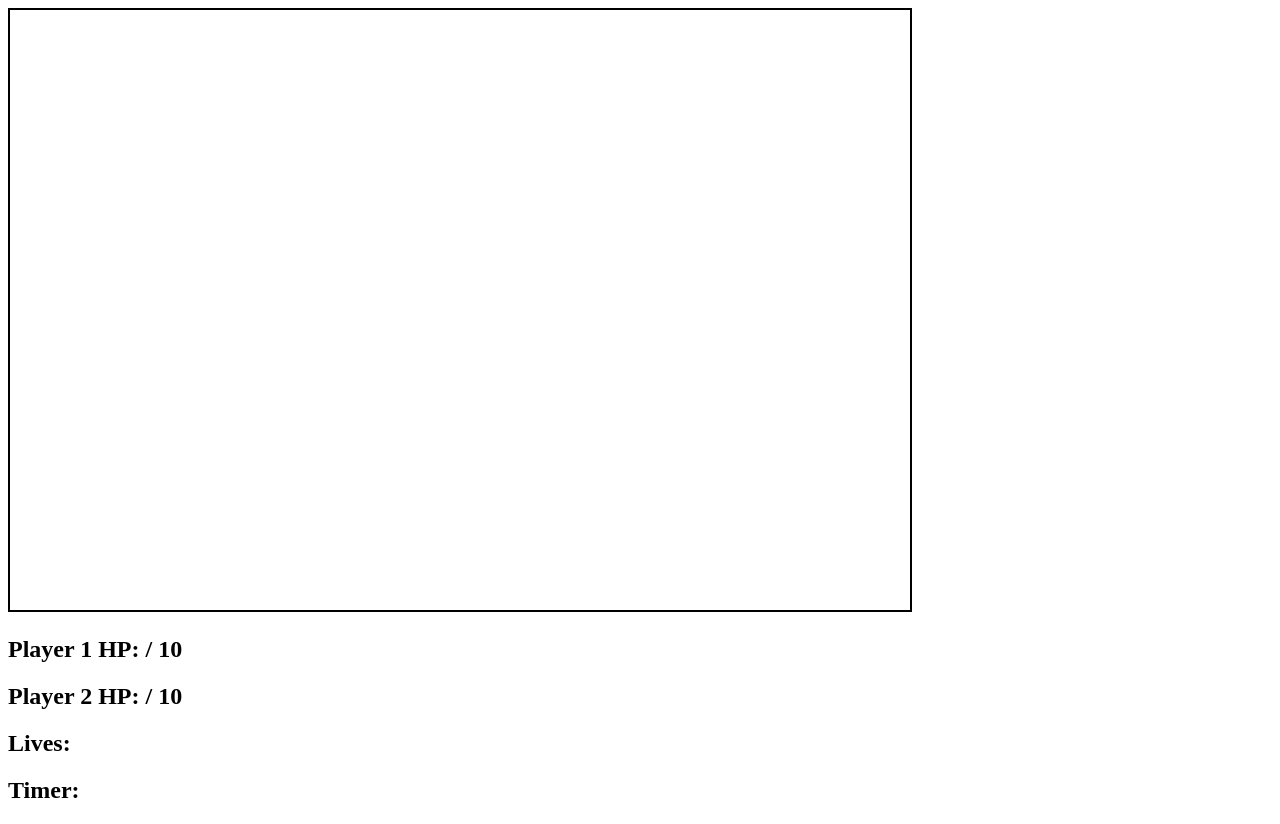
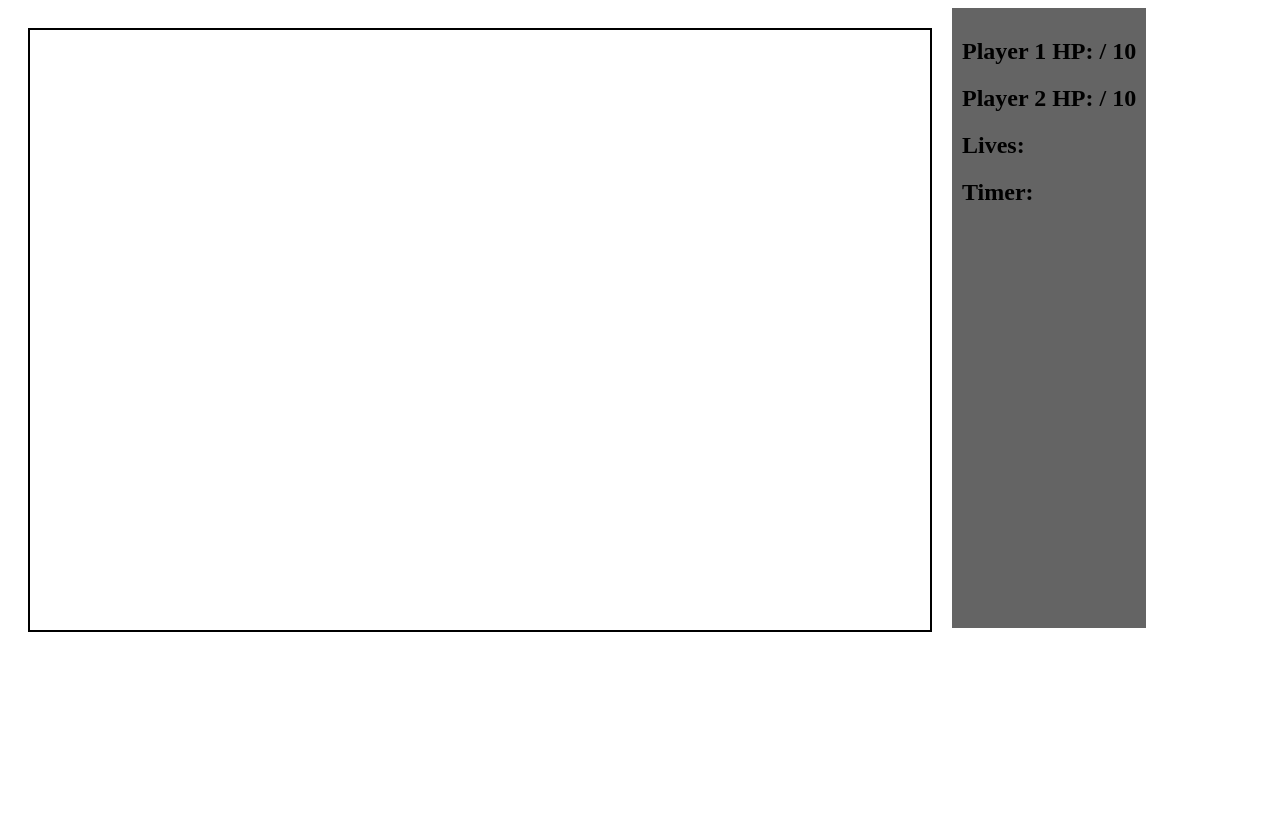
Before and after one commit to MattKeane/Project-1, a plain HTML site: page index.html in a window 1280 px wide. After the commit the page ends 800 px from the top, so only its background shows below. Drawn offline with nearby package versions, Linux system fonts and the light colour scheme.

```diff
--- a/css/style.css
+++ b/css/style.css
@@ -1,3 +1,15 @@
 #board {
 	border: 2px solid black;
+	margin: 20px;
 }
+
+#display {
+	height: 600px;
+	background: rgb(100, 100, 100);
+	padding: 10px;
+
+}
+
+#screen {
+	display: flex;
+}
--- a/index.html
+++ b/index.html
@@ -6,14 +6,18 @@
 	<title>Dungeon Crawl</title>
 </head>
 <body>
-	<canvas id="board" width="900px" height="600px"></canvas>
-	<h2>Player 1 HP: <span id="player-1-hp"></span> / 10</h2>
-	<h2>Player 2 HP: <span id="player-2-hp"></span> / 10</h2>
-	<h2>Lives: <span id="lives"></span>
-	<h2>Timer: <span id="timer"></span></h2>
-
+	<div id="screen">
+		<canvas id="board" width="900px" height="600px"></canvas>
+		<div id="display">
+			<h2>Player 1 HP: <span id="player-1-hp"></span> / 10</h2>
+			<h2>Player 2 HP: <span id="player-2-hp"></span> / 10</h2>
+			<h2>Lives: <span id="lives"></span></h2>
+			<h2>Timer: <span id="timer"></span></h2>
+		</div>
+	</div>
 
 
 	<script src="js/app.js"></script>
+	<script src="js/levels.js"></script>
 </body>
 </html>
--- a/js/app.js
+++ b/js/app.js
@@ -628,62 +628,14 @@ const game = {
 		this.clearBoard()
 		this.drawBoard()
 		this.drawPlayers()
+	},
+
+	addLevel: function(level) {
+		this.levels.push(level)
 	}
 
 }
 
-const testTiles = []
-testTiles.push(new Floor(0, 0))
-testTiles.push(new Lava(1, 0))
-for (let i = 2; i < 10; i++) {
-		testTiles.push(new Floor(i, 0))
-}
-testTiles.push(new Gate(10, 0, "green", 0))
-const goal1 = new Goal(11,0)
-testTiles.push(goal1)
-testTiles.push(new Floor(0, 1))
-for (let i = 1; i < 11; i++) {
-	testTiles.push(new Wall(i, 1))
-}
-	testTiles.push(new Floor(11, 1))
-for (let i = 1; i < 3; i++) {
-	for (let j = 0; j < 12; j++) {
-		testTiles.push(new Floor(j, i * 2))
-	}
-	testTiles.push(new Floor(0, i * 2 + 1))
-	for (let j = 1; j < 11; j++) {
-		testTiles.push(new Wall(j, i * 2 + 1))
-	}
-	testTiles.push(new Floor(11, i * 2 + 1))
-}
-for (let i = 0; i < 12; i++) {
-	testTiles.push(new Floor(i, 6))
-}
-testTiles.push(new Goal(0, 7))
-for (let i = 1; i < 11; i++) {
-	testTiles.push(new Wall(i, 7))
-}
-testTiles.push(new Button(11, 7, "green", 0))
-
-const testLevel = new Level(0, 0, 830, 530, testTiles, 0)
-
-game.levels.push(testLevel)
-
-const tiles2 = []
-
-tiles2.push(new Goal(0, 0))
-tiles2.push(new Goal(1, 0))
-for (let i = 2; i < 12; i++) {
-	tiles2.push(new Floor(i, 0))
-}
-for (let i = 1; i < 8; i++) {
-	for (let j = 0; j < 12; j ++) {
-		tiles2.push(new Floor(j, i))
-	}
-}
-
-const level2 = new Level(0, 0, 0, 530, tiles2, 0)
-game.levels.push(level2)
 
 
 $( document ).on("keydown", (event) => {
--- /dev/null
+++ b/js/levels.js
@@ -0,0 +1,203 @@
+const tiles1 = [
+	new Floor(0, 0),
+	new Wall(1, 0),
+	new Button(2, 0, "purple", 0),
+	new Floor(3, 0),
+	new Floor(4, 0),
+	new Wall(5, 0),
+	new Goal(6, 0),
+	new Lava(7, 0),
+	new Wall(8, 0),
+	new Floor(9, 0),
+	new Floor(10, 0),
+	new Floor(11, 0),
+	new Floor(0, 1),
+	new Wall(1, 1),
+	new Lava(2, 1),
+	new Lava(3, 1),
+	new Floor(4, 1),
+	new Wall(5, 1),
+	new Floor(6, 1),
+	new Floor(7, 1),
+	new Wall(8, 1),
+	new Floor(9, 1),
+	new Wall(10, 1),
+	new Floor(11, 1),
+	new Floor(0, 2),
+	new Wall(1, 2),
+	new Floor(2, 2),
+	new Floor(3, 2),
+	new Floor(4, 2),
+	new Wall(5, 2),
+	new Wall(6, 2),
+	new Floor(7, 2),
+	new Wall(8, 2),
+	new Floor(9, 2),
+	new Wall(10, 2),
+	new Floor(11, 2),
+	new Floor(0, 3),
+	new Wall(1, 3),
+	new Floor(2, 3),
+	new Wall(3, 3),
+	new Wall(4, 3),
+	new Wall(5, 3),
+	new Floor(6, 3),
+	new Floor(7, 3),
+	new Wall(8, 3),
+	new Floor(9, 3),
+	new Wall(10, 3),
+	new Floor(11, 3),
+	new Floor(0, 4),
+	new Wall(1, 4),
+	new Floor(2, 4),
+	new Wall(3, 4),
+	new Goal(4, 4),
+	new Wall(5, 4),
+	new Floor(6, 4),
+	new Wall(7, 4),
+	new Wall(8, 4),
+	new Floor(9, 4),
+	new Wall(10, 4),
+	new Floor(11, 4),
+	new Floor(0, 5),
+	new Wall(1, 5),
+	new Floor(2, 5),
+	new Wall(3, 5),
+	new Floor(4, 5),
+	new Wall(5, 5),
+	new Gate(6, 5, "purple", 0),
+	new Floor(7, 5),
+	new Floor(8, 5),
+	new Floor(9, 5),
+	new Wall(10, 5),
+	new Floor(11, 5),
+	new Gate(0, 6, "green", 1),
+	new Wall(1, 6),
+	new Floor(2, 6),
+	new Wall(3, 6),
+	new Floor(4, 6),
+	new Wall(5, 6),
+	new Wall(6, 6),
+	new Floor(7, 6),
+	new Wall(8, 6),
+	new Wall(9, 6),
+	new Wall(10, 6),
+	new Floor(11, 6),
+	new Floor(0, 7),
+	new Floor(1, 7),
+	new Floor(2, 7),
+	new Floor(3, 7),
+	new Floor(4, 7),
+	new Floor(5, 7),
+	new Floor(6, 7),
+	new Floor(7, 7),
+	new Wall(8, 7),
+	new Button(9, 7, "green", 1),
+	new Floor(10, 7),
+	new Floor(11, 7)
+]
+
+const level1 = new Level(2, 2, 830, 530, tiles1, 100)
+game.addLevel(level1)
+
+const tiles2 = [
+	new Floor(0, 0),
+	new Floor(1, 0),
+	new Floor(2, 0),
+	new Wall(3, 0),
+	new Floor(4, 0),
+	new Floor(5, 0),
+	new Wall(6, 0),
+	new Lava(7, 0),
+	new Lava(8, 0),
+	new Floor(9, 0),
+	new Floor(10, 0),
+	new Floor(11, 0),
+	new Floor(0, 1),
+	new Wall(1, 1),
+	new Floor(2, 1),
+	new Wall(3, 1),
+	new Floor(4, 1),
+	new Wall(5, 1),
+	new Button(6, 1, "white", 0),
+	new Floor(7, 1),
+	new Floor(8, 1),
+	new Floor(9, 1),
+	new Wall(10, 1),
+	new Floor(11, 1),
+	new Floor(0, 2),
+	new Wall(1, 2),
+	new Gate(2, 2, "white", 0),
+	new Wall(3, 2),
+	new Floor(4, 2),
+	new Button(5, 2, "green", 1),
+	new Wall(6, 2),
+	new Wall(7, 2),
+	new Wall(8, 2),
+	new Floor(9, 2),
+	new Wall(10, 2),
+	new Floor(11, 2),
+	new Floor(0, 3),
+	new Wall(1, 3),
+	new Button(2, 3, "orange", 2),
+	new Wall(3, 3),
+	new Gate(4, 3, "red", 3),
+	new Wall(5, 3),
+	new Button(6, 3, "yellow", 4),
+	new Floor(7, 3),
+	new Gate(8, 3, "orange", 2),
+	new Floor(9, 3),
+	new Wall(10, 3),
+	new Floor(11, 3),
+	new Floor(0, 4),
+	new Wall(1, 4),
+	new Floor(2, 4),
+	new Gate(3, 4, "yellow", 4),
+	new Floor(4, 4),
+	new Button(5, 4, "blue", 5),
+	new Wall(6, 4),
+	new Gate(7, 4, "blue", 5),
+	new Wall(8, 4),
+	new Wall(9, 4),
+	new Wall(10, 4),
+	new Floor(11, 4),
+	new Floor(0, 5),
+	new Wall(1, 5),
+	new Wall(2, 5),
+	new Wall(3, 5),
+	new Wall(4, 5),
+	new Wall(5, 5),
+	new Button(6, 5, "red", 3),
+	new Floor(7, 5),
+	new Floor(8, 5),
+	new Floor(9, 5),
+	new Wall(10, 5),
+	new Floor(11, 5),
+	new Floor(0, 6),
+	new Wall(1, 6),
+	new Lava(2, 6),
+	new Lava(3, 6),
+	new Floor(4, 6),
+	new Goal(5, 6),
+	new Wall(6, 6),
+	new Wall(7, 6),
+	new Wall(8, 6),
+	new Floor(9, 6),
+	new Wall(10, 6),
+	new Floor(11, 6),
+	new Floor(0, 7),
+	new Floor(1, 7),
+	new Floor(2, 7),
+	new Floor(3, 7),
+	new Floor(4, 7),
+	new Wall(5, 7),
+	new Floor(6, 7),
+	new Gate(7, 7, "green", 1),
+	new Floor(8, 7),
+	new Floor(9, 7),
+	new Wall(10, 7),
+	new Goal(11, 7)
+]
+
+const level2 = new Level(377, 2, 452, 530, tiles2, 100)
+game.addLevel(level2)
```
